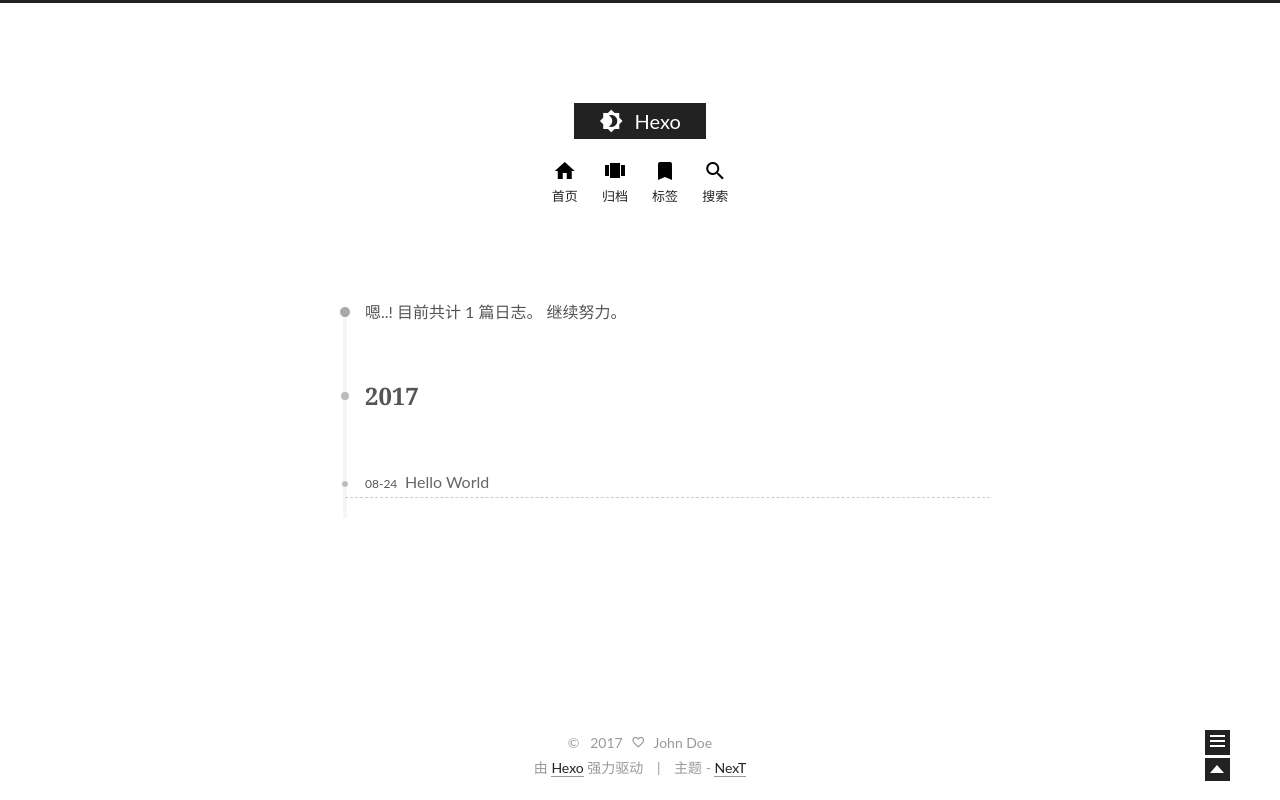
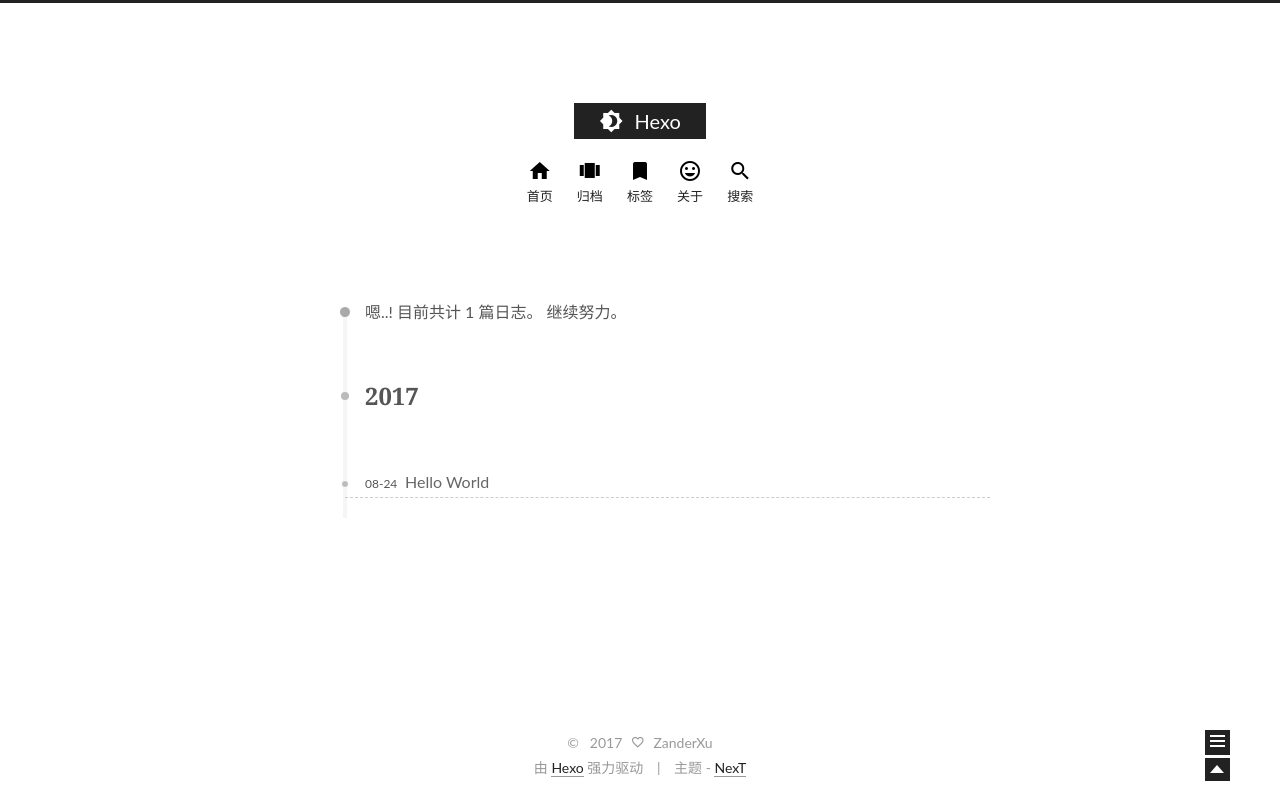
Before and after one commit to ZanderXu/ZanderXu.github.io, a plain HTML site: page archives/2017/08/index.html in a window 1280 px wide. Drawn offline with Linux system fonts and the light colour scheme.

Commit message:
Site updated: 2017-08-25 18:53:38

```diff
--- a/archives/2017/08/index.html
+++ b/archives/2017/08/index.html
@@ -24,6 +24,8 @@
 <link rel="stylesheet" type="text/css" href="/css/main.css?v=0.4.5.1"/>
 
 
+    <meta name="description" content="Xuzq's Blog" />
+
 
 
   <meta name="keywords" content="Hexo,next" />
@@ -35,13 +37,16 @@
   <link rel="shorticon icon" type="image/x-icon" href="/favicon.ico?v=0.4.5.1" />
 
 
+<meta name="description" content="Xuzq&apos;s Blog">
 <meta property="og:type" content="website">
 <meta property="og:title" content="Hexo">
 <meta property="og:url" content="http://yoursite.com/archives/2017/08/index.html">
 <meta property="og:site_name" content="Hexo">
+<meta property="og:description" content="Xuzq&apos;s Blog">
 <meta property="og:locale" content="zh-Hans">
 <meta name="twitter:card" content="summary">
 <meta name="twitter:title" content="Hexo">
+<meta name="twitter:description" content="Xuzq&apos;s Blog">
 
 
 <script type="text/javascript" id="hexo.configuration">
@@ -119,6 +124,14 @@
           <a href="/tags" rel="section">
             <i class="menu-item-icon icon-next-tags"></i> <br />
             标签
+          </a>
+        </li>
+
+
+        <li class="menu-item menu-item-about">
+          <a href="/about" rel="section">
+            <i class="menu-item-icon icon-next-about"></i> <br />
+            关于
           </a>
         </li>
 
@@ -223,10 +236,10 @@
 
       <section class="site-overview">
         <div class="site-author motion-element" itemprop="author" itemscope itemtype="http://schema.org/Person">
-          <img class="site-author-image" src="/images/default_avatar.jpg" alt="John Doe" itemprop="image"/>
-          <p class="site-author-name" itemprop="name">John Doe</p>
+          <img class="site-author-image" src="/images/default_avatar.jpg" alt="ZanderXu" itemprop="image"/>
+          <p class="site-author-name" itemprop="name">ZanderXu</p>
         </div>
-        <p class="site-description motion-element" itemprop="description"></p>
+        <p class="site-description motion-element" itemprop="description">Xuzq's Blog</p>
         <nav class="site-state motion-element">
           <div class="site-state-item site-state-posts">
             <a href="/archives">
@@ -282,7 +295,7 @@
   <span class="with-love">
     <i class="icon-next-heart"></i>
   </span>
-  <span class="author" itemprop="copyrightHolder">John Doe</span>
+  <span class="author" itemprop="copyrightHolder">ZanderXu</span>
 </div>
 
 <div class="powered-by">
--- a/css/main.css
+++ b/css/main.css
@@ -1055,7 +1055,7 @@
   width: 4px;
   height: 4px;
   border-radius: 50%;
-  background: #bed29d;
+  background: #282f0a;
 }
 .sidebar-nav {
   margin: 0;
```
Also changed, not shown: 2017/08/24/hello-world/index.html (+14 -4 lines), archives/2017/index.html (+17 -4 lines), archives/index.html (+17 -4 lines), index.html (+17 -4 lines), images/xuzq.jpeg (added).
